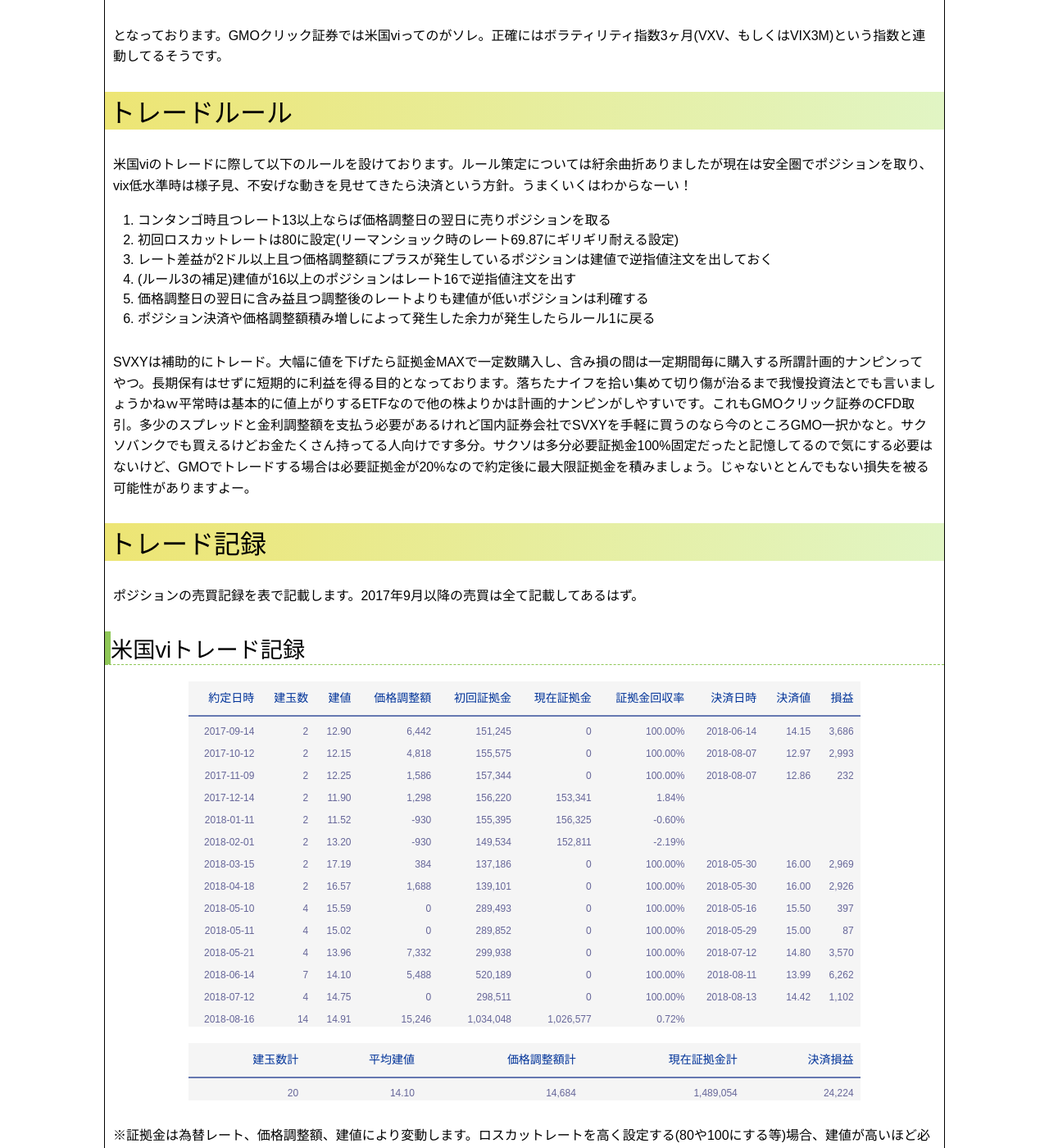
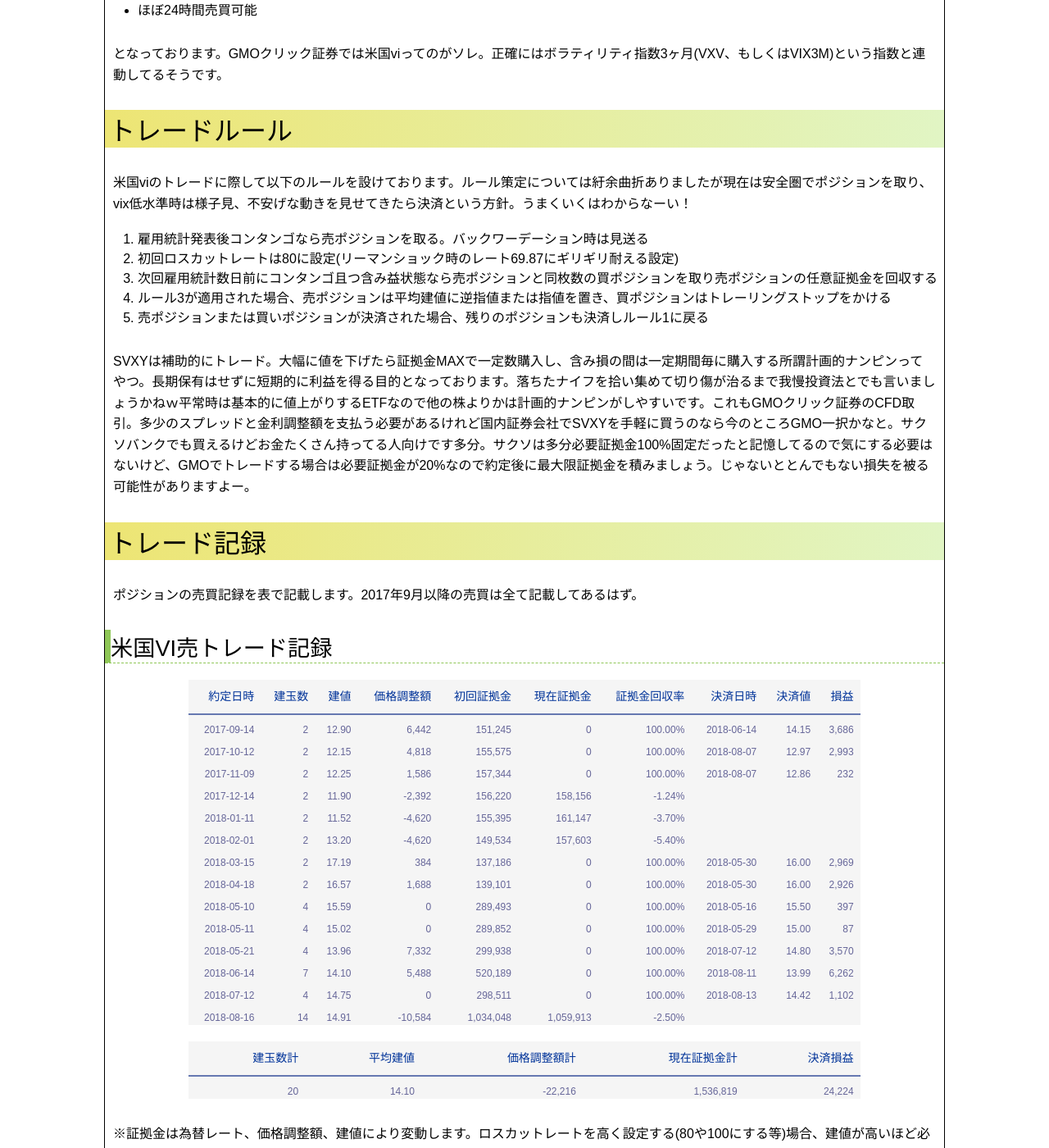
Before and after one commit to photoantenna/photoantenna.github.io, a Jekyll site: the page built from _posts/2017-01-26-vix.md, in a window 1280 px wide and 1400 px high, scrolled down 3695 px. Shown: the whole window at 82% size. Built offline with Jekyll 4.4.1, drawn with Linux system fonts in a browser that asks for light colours; some of the changed text lies outside the part shown.

Commit message:
日記、ＶＩＸ更新

```diff
--- a/_posts/2017-01-26-vix.md
+++ b/_posts/2017-01-26-vix.md
@@ -2,13 +2,13 @@
 layout: post
 title: "VIX指数トレードで安全安定的に利回りそれなりな投資運用を目指す"
 permalink: vix-future
-excerpt: "updated2018-09-13,ほったらかしで少額から着実に、しかも塩漬け期間も出来る限り排除した投資先は無いものかと思案した結果、VIX指数先物への投資がそれに最も近いのではないかと思いトレード記録を公開してみることにしました。面白みもへったくれもない投資法になりますが目論見通りならほぼ確実に利益を出せると思っております。というかそうなると良いなぁ"
+excerpt: "updated2018-10-11,少額から着実に、しかも塩漬け期間も出来る限り排除した投資先は無いものかと思案した結果、VIX指数先物への投資がそれに最も近いのではないかと思いトレード記録を公開してみることにしました。面白みもへったくれもない投資法になりますが目論見通りならほぼ確実に利益を出せると思っております。というかそうなると良いなぁ"
 categories: "お金"
 tags: "投資"
 keywords: "VIX,米国vi,GMOクリック証券,CFD, SVXY"
 table: true
 mokuji: true
-update: 2018-09-13
+update: 2018-10-11
 image:
   feature: money.jpg
 ---
@@ -67,12 +67,11 @@ VIX先物ではこのようなことが毎月繰り返される。コンタン
 
 米国viのトレードに際して以下のルールを設けております。ルール策定については紆余曲折ありましたが現在は安全圏でポジションを取り、vix低水準時は様子見、不安げな動きを見せてきたら決済という方針。うまくいくはわからなーい！
 
-1. コンタンゴ時且つレート13以上ならば価格調整日の翌日に売りポジションを取る
+1. 雇用統計発表後コンタンゴなら売ポジションを取る。バックワーデーション時は見送る
 2. 初回ロスカットレートは80に設定(リーマンショック時のレート69.87にギリギリ耐える設定)
-3. レート差益が2ドル以上且つ価格調整額にプラスが発生しているポジションは建値で逆指値注文を出しておく
-4. (ルール3の補足)建値が16以上のポジションはレート16で逆指値注文を出す
-5. 価格調整日の翌日に含み益且つ調整後のレートよりも建値が低いポジションは利確する
-6. ポジション決済や価格調整額積み増しによって発生した余力が発生したらルール1に戻る
+3. 次回雇用統計数日前にコンタンゴ且つ含み益状態なら売ポジションと同枚数の買ポジションを取り売ポジションの任意証拠金を回収する
+4. ルール3が適用された場合、売ポジションは平均建値に逆指値または指値を置き、買ポジションはトレーリングストップをかける
+5. 売ポジションまたは買いポジションが決済された場合、残りのポジションも決済しルール1に戻る
 
 SVXYは補助的にトレード。大幅に値を下げたら証拠金MAXで一定数購入し、含み損の間は一定期間毎に購入する所謂計画的ナンピンってやつ。長期保有はせずに短期的に利益を得る目的となっております。落ちたナイフを拾い集めて切り傷が治るまで我慢投資法とでも言いましょうかねｗ平常時は基本的に値上がりするETFなので他の株よりかは計画的ナンピンがしやすいです。これもGMOクリック証券のCFD取引。多少のスプレッドと金利調整額を支払う必要があるけれど国内証券会社でSVXYを手軽に買うのなら今のところGMO一択かなと。サクソバンクでも買えるけどお金たくさん持ってる人向けです多分。サクソは多分必要証拠金100%固定だったと記憶してるので気にする必要はないけど、GMOでトレードする場合は必要証拠金が20%なので約定後に最大限証拠金を積みましょう。じゃないととんでもない損失を被る可能性がありますよー。
 
@@ -80,16 +79,16 @@ SVXYは補助的にトレード。大幅に値を下げたら証拠金MAXで一
 
 ポジションの売買記録を表で記載します。2017年9月以降の売買は全て記載してあるはず。
 
-#### 米国viトレード記録
+#### 米国VI売トレード記録
 
 |   約定日時 | 建玉数 |  建値 | 価格調整額 | 初回証拠金 | 現在証拠金 | 証拠金回収率 | 決済日時 | 決済値 | 損益 |
 |-----------:|-------:|------:|-----------:|-----------:|-----------:|-------------:|---------:|-------:|-----:|
 | 2017-09-14 | 2      | 12.90 | 6,442      | 151,245    | 0          | 100.00%      | 2018-06-14 | 14.15  | 3,686 |
 | 2017-10-12 | 2      | 12.15 | 4,818      | 155,575    | 0          | 100.00%      | 2018-08-07 | 12.97  | 2,993 |
 | 2017-11-09 | 2      | 12.25 | 1,586      | 157,344    | 0          | 100.00%      | 2018-08-07 | 12.86  | 232   |
-| 2017-12-14 | 2      | 11.90 | 1,298      | 156,220    | 153,341    | 1.84%        |            |        |       |
-| 2018-01-11 | 2      | 11.52 | -930       | 155,395    | 156,325    | -0.60%       |            |        |       |
-| 2018-02-01 | 2      | 13.20 | -930       | 149,534    | 152,811    | -2.19%       |            |        |       |
+| 2017-12-14 | 2      | 11.90 | -2,392     | 156,220    | 158,156    | -1.24%       |            |        |       |
+| 2018-01-11 | 2      | 11.52 | -4,620     | 155,395    | 161,147    | -3.70%       |            |        |       |
+| 2018-02-01 | 2      | 13.20 | -4,620     | 149,534    | 157,603    | -5.40%       |            |        |       |
 | 2018-03-15 | 2      | 17.19 | 384        | 137,186    | 0          | 100.00%      | 2018-05-30 | 16.00  | 2,969 |
 | 2018-04-18 | 2      | 16.57 | 1,688      | 139,101    | 0          | 100.00%      | 2018-05-30 | 16.00  | 2,926 |
 | 2018-05-10 | 4      | 15.59 | 0          | 289,493    | 0          | 100.00%      | 2018-05-16 | 15.50  | 397   |
@@ -97,11 +96,11 @@ SVXYは補助的にトレード。大幅に値を下げたら証拠金MAXで一
 | 2018-05-21 | 4      | 13.96 | 7,332      | 299,938    | 0          | 100.00%      | 2018-07-12 | 14.80  | 3,570 |
 | 2018-06-14 | 7      | 14.10 | 5,488      | 520,189    | 0          | 100.00%      | 2018-08-11 | 13.99  | 6,262 |
 | 2018-07-12 | 4      | 14.75 | 0          | 298,511    | 0          | 100.00%      | 2018-08-13 | 14.42  | 1,102 |
-| 2018-08-16 | 14     | 14.91 | 15,246     | 1,034,048  | 1,026,577  | 0.72%        |            |        |       |
+| 2018-08-16 | 14     | 14.91 | -10,584    | 1,034,048  | 1,059,913  | -2.50%       |            |        |       |
 
 | 建玉数計 | 平均建値 | 価格調整額計 | 現在証拠金計 | 決済損益 |
 |---------:|---------:|-------------:|-------------:|---------:|
-|       20 |    14.10 |      14,684 |    1,489,054 |   24,224 |
+|       20 |    14.10 |      -22,216 |    1,536,819 |   24,224 |
 
 ※証拠金は為替レート、価格調整額、建値により変動します。ロスカットレートを高く設定する(80や100にする等)場合、建値が高いほど必要な証拠金は減ります。多分。
 
@@ -140,11 +139,12 @@ SVXYは補助的にトレード。大幅に値を下げたら証拠金MAXで一
 | 2018-07-11 | 784            | 14.18 | 14.88 | 4.7%   |
 | 2018-08-15 | 387            | 14.88 | 15.23 | 2.3%   |
 | 2018-09-13 | 1,089          | 14.04 | 15.02 | 6.5%   |
+| 2018-10-10 | -1,845         | 20.15 | 18.51 | -8.9%  |
 
 
 | 価格調整平均 | コンタンゴ回数 | バックワーデーション回数 | コンタンゴ率 |
 |-------------:|---------------:|-------------------------:|-------------:|
-| 791          | 21             | 4                        | 84%          |
+| 690          | 21             | 5                        | 81%          |
 
 ### トレード開始後の考察
 
@@ -155,3 +155,7 @@ SVXYは補助的にトレード。大幅に値を下げたら証拠金MAXで一
 2018年2月5日から6日にかけてVIX指数が記録的に乱高下しVIX短期指数インバース型のXIVと2049は90%超の下落。この2銘柄は「前日比で80%以上下落したら早期償還します」というルールの銘柄なので残念ながら今回の下落で早期償還が決定した。大体買ってずっと持ってたら儲かる確率が非常に高い銘柄だっただけにホルダーは運が悪いとしか言いようがない。が、償還が決まってしまったものは仕方がない。このような早期償還条項が無いSVXYはXIV等と同様にVIX短期指数インバース型のETFでこれまた80%超の下落があり株価86.3ドルから11.42ドル程度まで落ち込んだ。しかしSVXYは早期償還されないので損切りしない限りは時間をかけて株価を回復させていくでしょう。いずれにせよ株を買う場合はオプションを利用した方が安全。
 
 対して米国viショートはロスカットされてしまった人以外は限月乗り換えにより1枚あたり3860円の価格調整額マイナスという結果になった。思っていたよりも軽微な損傷で済んだという印象。とは言ってもざっくり4カ月分の価格調整額が吹き飛ばされた計算になります。まぁまぁ痛い、けど思ったより痛くなかったって感じ。というのも米国viはVIX3Mという指数ほぼそのものなので損切りさえしなければ限月を乗り換える日にバックワーデーション状態かどうかでしか損益が発生しない。今回は幸いなことにVIX上昇のピークが乗り換え日の少し前だったので軽傷で済んだというのもある。要するに乱高下すること自体では損益が発生しないというのが米国viショートの特徴。これはETFには無い強み。どちらが好みかは人によるけど多分、ETF買うよりも米国viショートで証拠金を積んだ方が有事の際の防御力は圧倒的に高い。平穏時はETFの方が利益が大きいかもしれないけどね。同じVIXに対する同じ方向性の投資でもお金を入れる対象が違うだけで大きく結果が変わるということを今回は肌で感じましたとさ。
+
+#### 雇用統計前後は危うい
+
+米国VIの価格調整日は雇用統計の翌週。これは長期保有する際に大きな障壁となる。雇用統計の結果が悪ければ順当にバックワーデーションの確率が高まり結果が良くても調整によって大きく株価が下がりバックワーデーションが発生することもある。米国VI長期売り戦術の場合においては雇用統計の結果よりも雇用統計それ自体がリスクになる。なので雇用統計前にはポジションを持っていないことが一番の安全策にはなるけれど両建てすることによってもリスクヘッジは可能。買いポジション分のスプレッドは少々痛いが売ポジションに逆指値を置いておけばVIX上昇時にも利益を出せるタイミングがあるかもしれない。いずれにせよ雇用統計前後には何かしらの対策をしていたほうがより安全でしょう。バックワーデーション時に売ポジションが価格調整日を跨いでしまうと回復するのに時間がかかります。
```
Also changed, not shown: _posts/2018-10-04-diary.md (+7 -3 lines).
